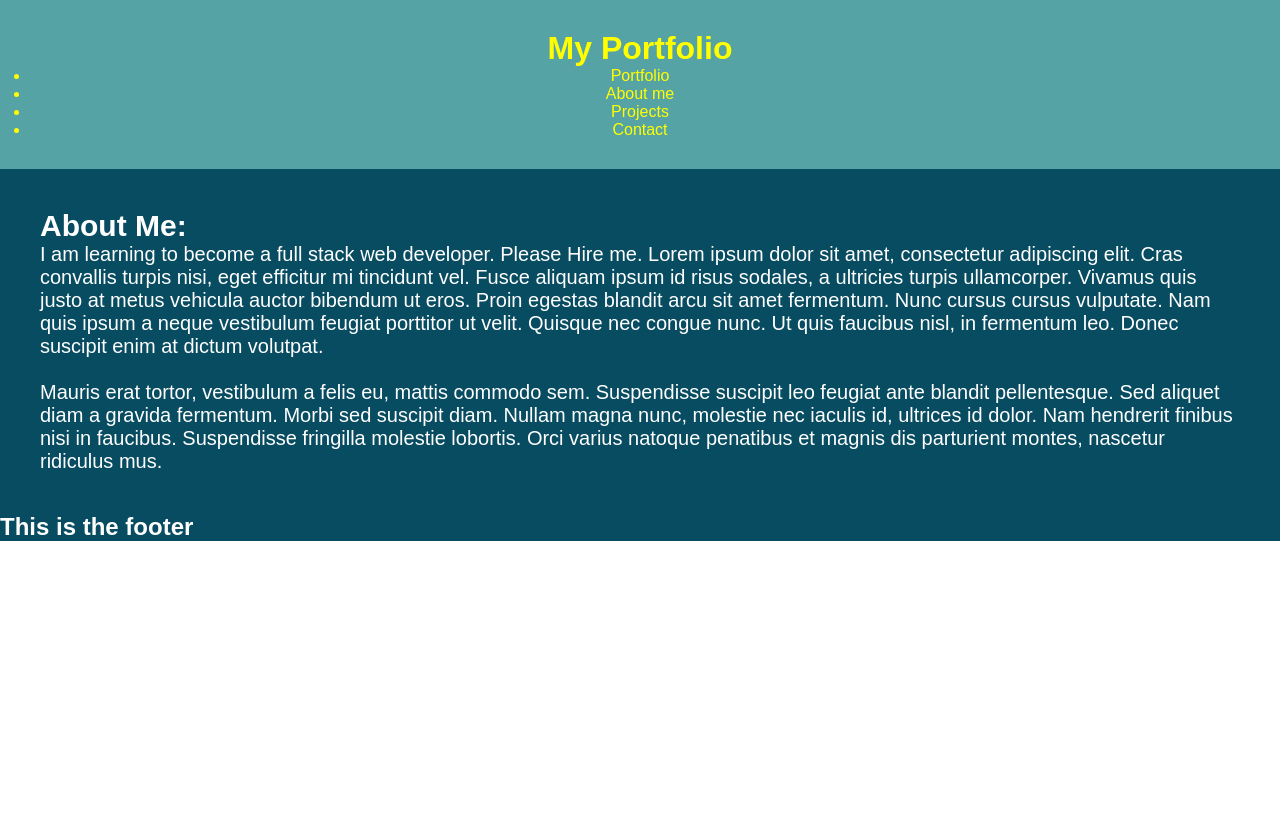
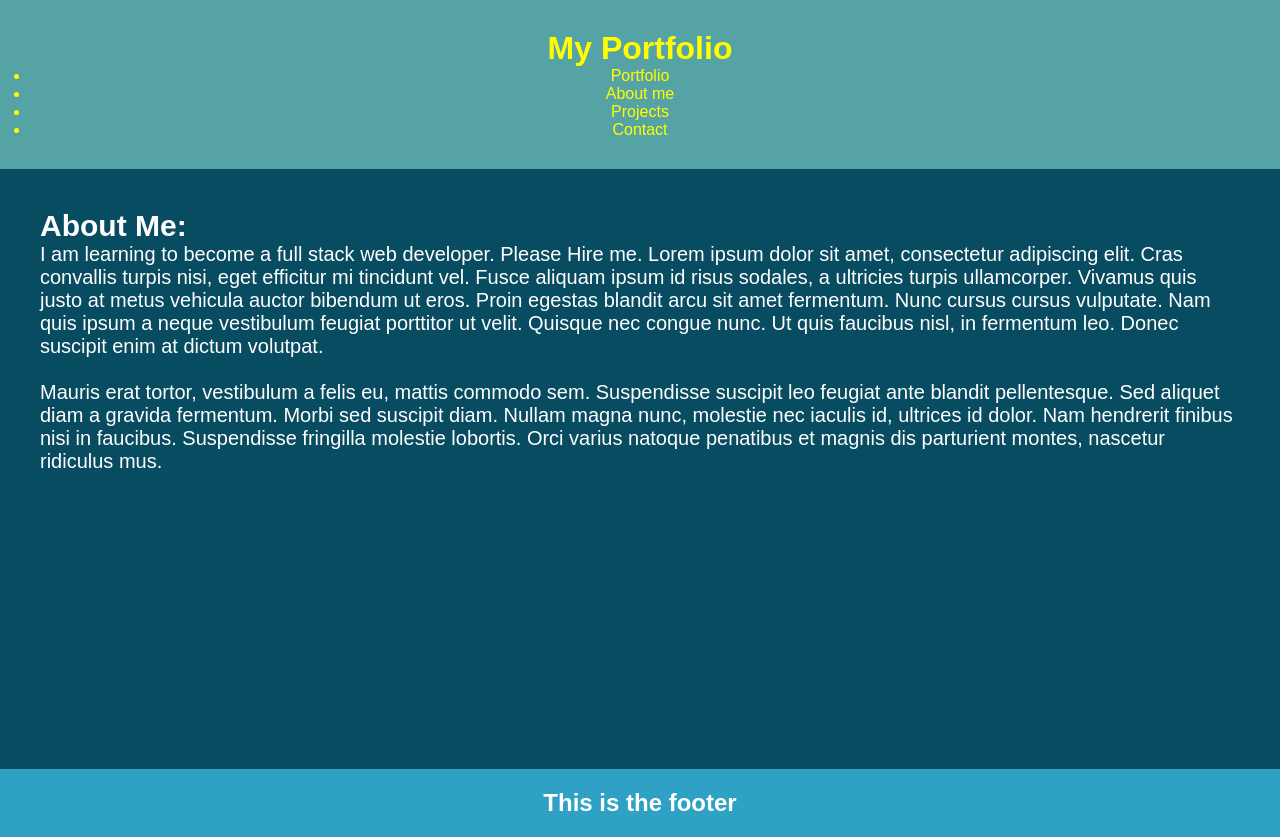
Before and after one commit to Joelhiguera/gh-actions-demo, a React (Create React App) app in the folder Desktop/repos/week20-React-Portfolio/react-portfolio/: page / in a window 1280 px wide. Before the commit the page ends 800 px from the top, so only its background shows below. Built offline with nearby package versions, Linux system fonts and the light colour scheme.

Commit message:
add css to Aboutme compononet

```diff
--- a/Desktop/repos/week20-React-Portfolio/react-portfolio/src/index.css
+++ b/Desktop/repos/week20-React-Portfolio/react-portfolio/src/index.css
@@ -18,10 +18,13 @@ header {
   padding: 40px;
   font-size: 20px;
   color: white;
+  height: 75vh;
 }
 
 .footer {
-  background-color: #084c61;
+  background-color: #2ea1c4;
   color: white;
   margin-bottom: 0%;
+  padding: 20px;
+  text-align: center;
 }
```
